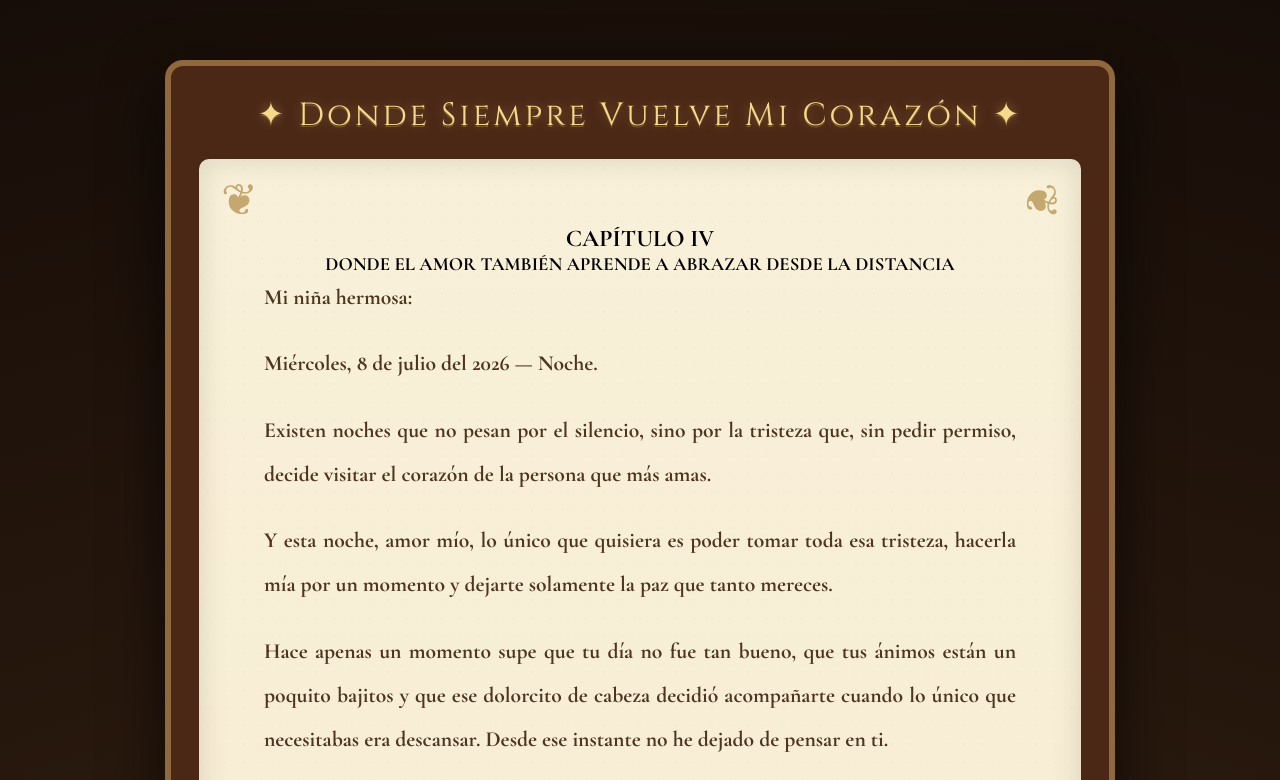
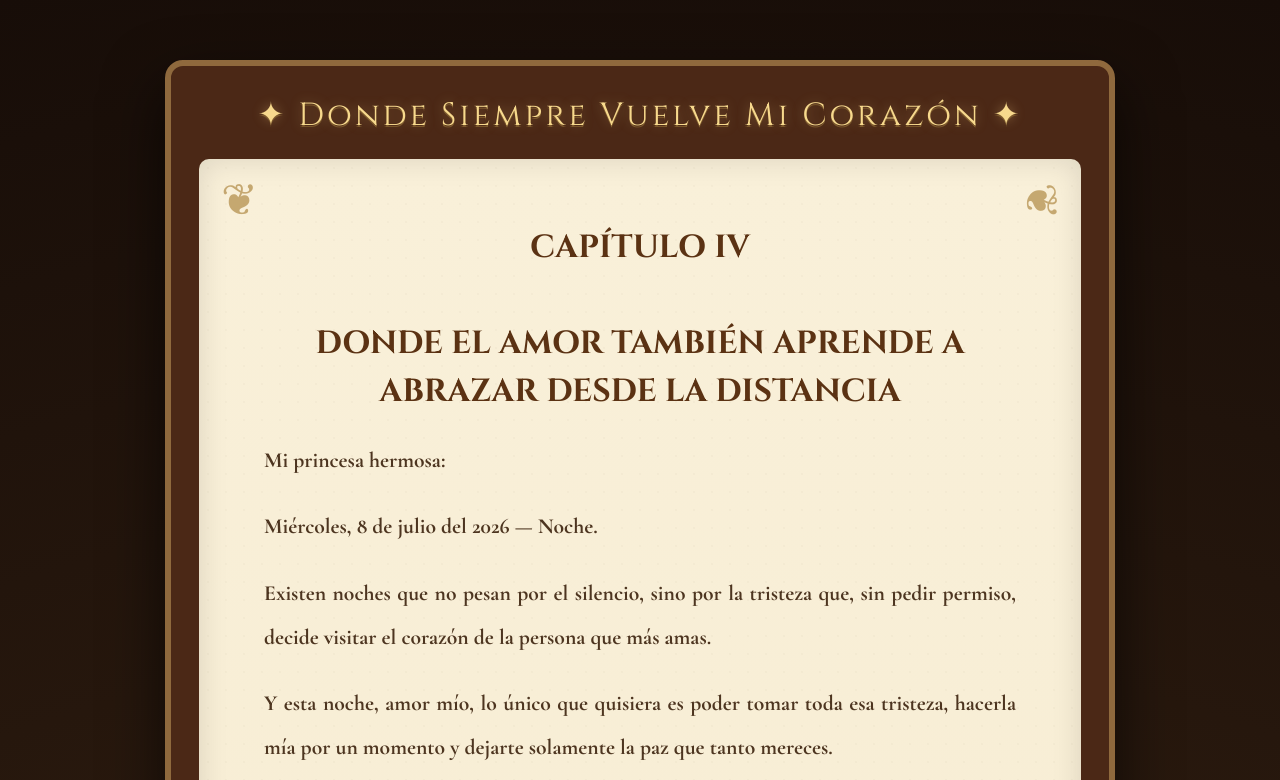
Before and after one commit to j8753741-eng/Mi-rcoles-8-de-julio-del-2026---carta-cap-IV-, a plain HTML site: page index.html in a window 1280 px wide. Shown: the top 780 px of the page. Drawn offline with nearby package versions, Linux system fonts and the light colour scheme.

Commit message:
Update chapter header and strong tags in index.html

```diff
--- a/index.html
+++ b/index.html
@@ -407,11 +407,13 @@ text-align:center;
 
 <strong>
 
-<h2>CAPÍTULO IV</h2>
+<h1>
+    CAPÍTULO IV<br></br>
 
-<h3>DONDE EL AMOR TAMBIÉN APRENDE A ABRAZAR DESDE LA DISTANCIA</h3>
+<strong>DONDE EL AMOR TAMBIÉN APRENDE A ABRAZAR DESDE LA DISTANCIA</stron>
+</h1>
 
-<p><strong>Mi niña hermosa:</strong></p>
+<p><strong>Mi princesa hermosa:</strong></p>
 
 <p><strong>Miércoles, 8 de julio del 2026 — Noche.</strong></p>
 
```
